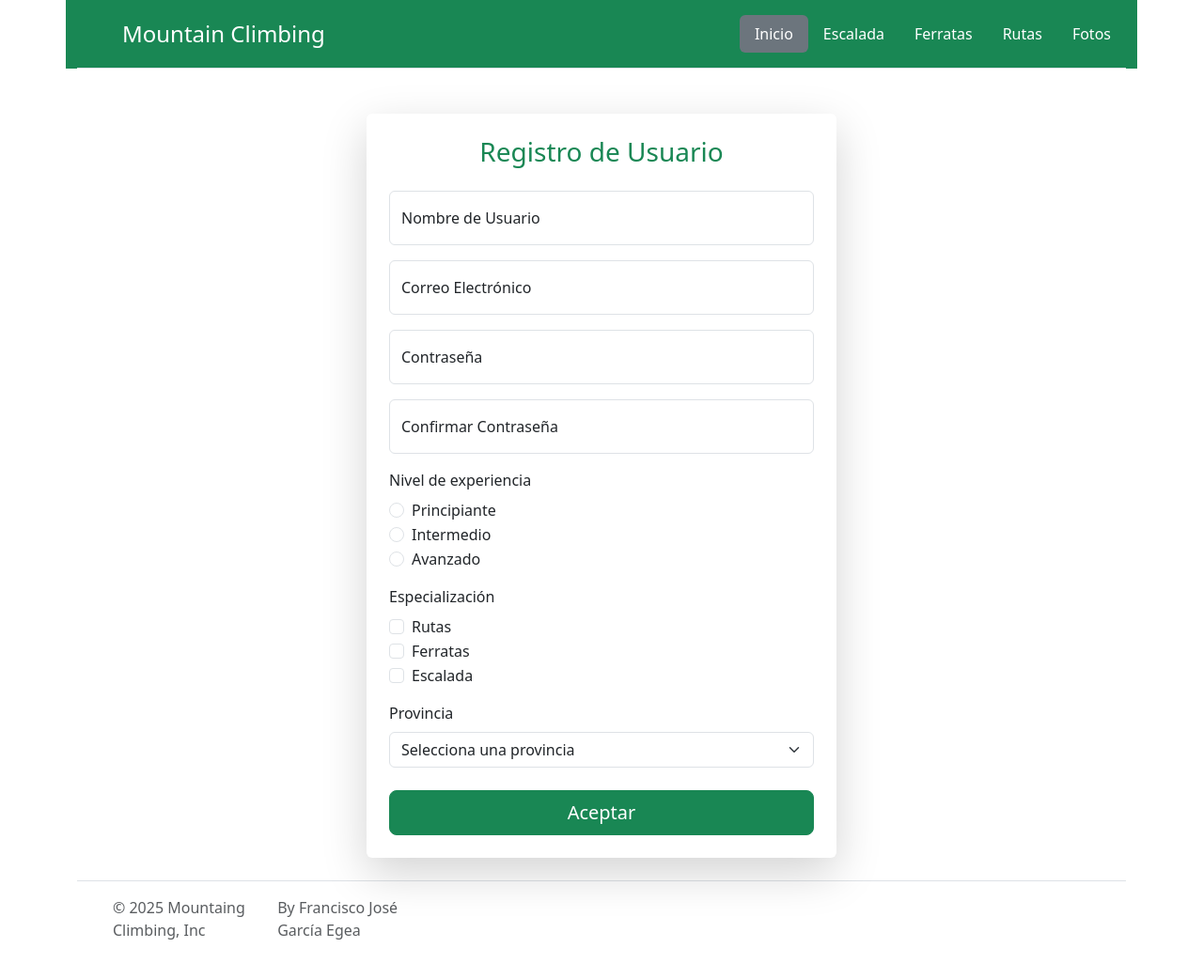
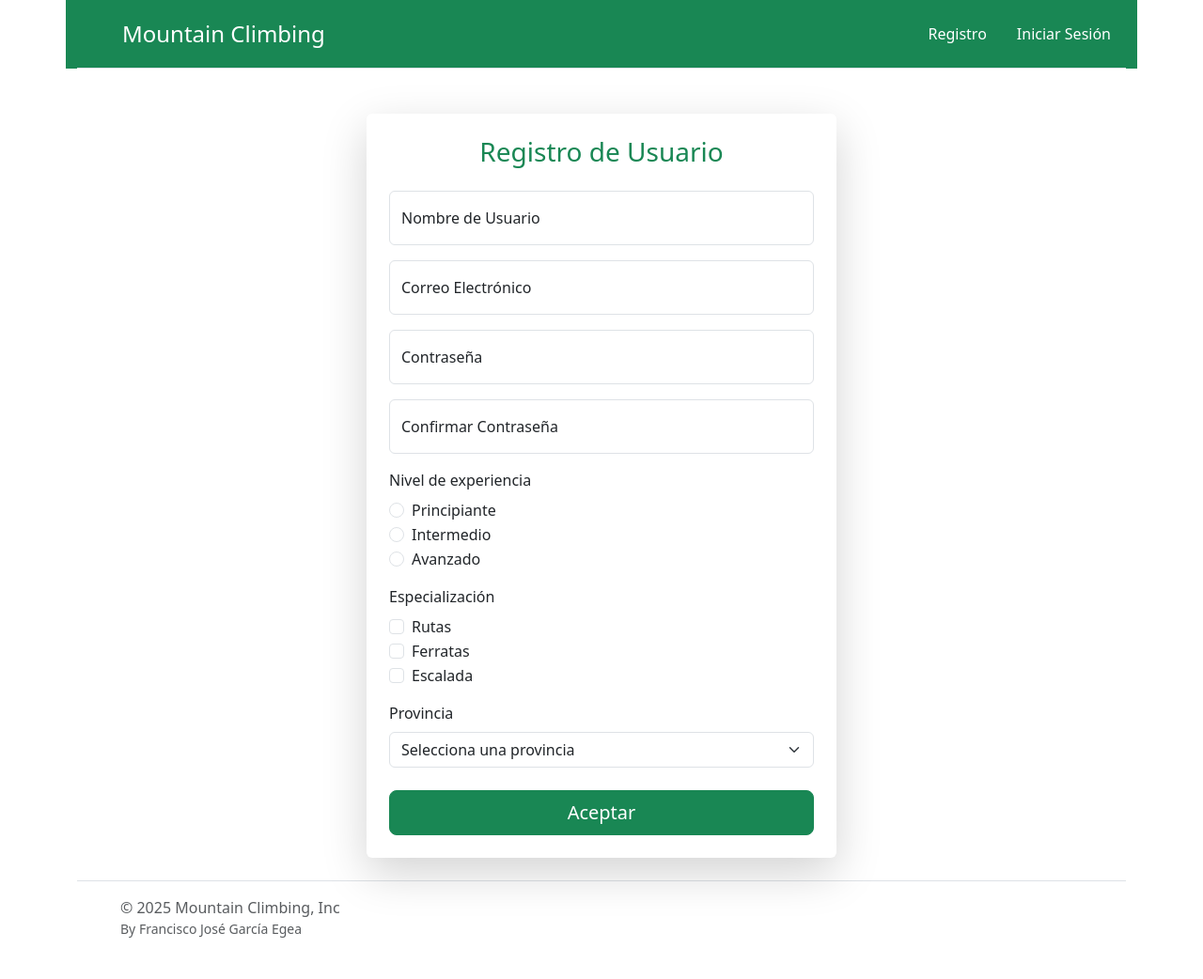
Before and after one commit to Ffran-g/DWES_PROYECTO_PHP, a PHP site: page / in a window 1280 px wide. Shown: the whole page at 94% size. After the commit the page ends 998 px from the top, so only its background shows below. Run offline with PHP 8.4, Linux system fonts and the light colour scheme.

Commit message:
Muchos cambios

```diff
--- a/Mountain-Climbing/includes/footer.php
+++ b/Mountain-Climbing/includes/footer.php
@@ -1,5 +1,6 @@
-</main>
-<div class="container">
+    </main>
+
+    <div class="container">
         <footer class="d-flex flex-wrap justify-content-between align-items-center py-3 my-4 border-top">
             <div class="col-md-4 d-flex align-items-center">
                 <a href="/" class="mb-3 me-2 mb-md-0 text-body-secondary text-decoration-none lh-1" aria-label="Bootstrap">
@@ -7,9 +8,12 @@
                         <use xlink:href="#bootstrap"></use>
                     </svg>
                 </a>
-                <span class="mb-3 mb-md-0 text-body-secondary">© 2025 Mountaing Climbing, Inc</span>
-                <span class="mb-3 mb-md-0 text-body-secondary">By Francisco José García Egea</span>
+                <div class="d-flex flex-column ms-2">
+                    <span class="text-body-secondary">© 2025 Mountain Climbing, Inc</span>
+                    <span class="text-body-secondary small">By Francisco José García Egea</span>
+                </div>
             </div>
+
             <ul class="nav col-md-4 justify-content-end list-unstyled d-flex">
                 <li class="ms-3">
                     <a class="text-body-secondary" href="#" aria-label="Instagram">
@@ -20,7 +24,7 @@
                 </li>
                 <li class="ms-3">
                     <a class="text-body-secondary" href="#" aria-label="Facebook">
-                        <svg class="bi" width="24" height="24">
+                        <svg class="bi" width="24" height="24" aria-hidden="true">
                             <use xlink:href="#facebook"></use>
                         </svg>
                     </a>
@@ -28,5 +32,10 @@
             </ul>
         </footer>
     </div>
+
+    <!-- Scripts de Bootstrap -->
+    <script src="https://cdn.jsdelivr.net/npm/bootstrap@5.3.8/dist/js/bootstrap.bundle.min.js"
+            integrity="sha384-XzV+MnbnTtJxB2h3VfA1dLOQXyAd24IuXHbMf6z8b3tQwbAomlOeWmvSBb48zDhG"
+            crossorigin="anonymous"></script>
 </body>
 </html>
--- a/Mountain-Climbing/includes/header.php
+++ b/Mountain-Climbing/includes/header.php
@@ -1,3 +1,13 @@
+<?php
+// Iniciar sesión si no está iniciada
+if (session_status() === PHP_SESSION_NONE) {
+    session_start();
+}
+
+// Comprobamos si el usuario está autenticado
+$usuarioLogueado = $_SESSION['usuario'] ?? null;
+?>
+
 <!DOCTYPE html>
 <html lang="es">
 <head>
@@ -6,23 +16,37 @@
     <title>Mountain Climbing Page</title>
     <link href="https://cdn.jsdelivr.net/npm/bootstrap@5.3.8/dist/css/bootstrap.min.css" rel="stylesheet" integrity="sha384-sRIl4kxILFvY47J16cr9ZwB07vP4J8+LH7qKQnuqkuIAvNWLzeN8tE5YBujZqJLB" crossorigin="anonymous">
 </head>
+
 <body>
     <div class="container bg-success">
         <header class="d-flex flex-wrap justify-content-center py-3 mb-4 border-bottom">
-            <a href="/" class="d-flex align-items-center mb-3 mb-md-0 me-md-auto link-body-emphasis text-decoration-none">
+            <a href="index.php" class="d-flex align-items-center mb-3 mb-md-0 me-md-auto text-white text-decoration-none">
                 <svg class="bi me-2" width="40" height="32" aria-hidden="true">
                     <use xlink:href="#bootstrap"></use>
                 </svg>
-                <span class="fs-4 text-white">Mountain Climbing</span>
+                <span class="fs-4">Mountain Climbing</span>
             </a>
-            <!-- La barra de navegación tiene que ser solo visible cuando el usuario este registrado -->
-            <ul class="nav nav-pills">
-                <li class="nav-item"><a href="#" class="nav-link active bg-secondary text-white" aria-current="page">Inicio</a></li>
-                <li class="nav-item"><a href="#" class="nav-link text-white">Escalada</a></li>
-                <li class="nav-item"><a href="#" class="nav-link text-white">Ferratas</a></li>
-                <li class="nav-item"><a href="#" class="nav-link text-white">Rutas</a></li>
-                <li class="nav-item"><a href="#" class="nav-link text-white">Fotos</a></li>
-            </ul>
+
+            <?php if ($usuarioLogueado): ?>
+                <!-- Navegación visible solo si el usuario está autenticado -->
+                <ul class="nav nav-pills align-items-center">
+                    <li class="nav-item"><a href="profile.php" class="nav-link text-white">Perfil</a></li>
+                    <li class="nav-item"><a href="climbing/list.php" class="nav-link text-white">Escalada</a></li>
+                    <li class="nav-item"><a href="ferratas/list.php" class="nav-link text-white">Ferratas</a></li>
+                    <li class="nav-item"><a href="routes/list.php" class="nav-link text-white">Rutas</a></li>
+                    <li class="nav-item"><a href="photos/list.php" class="nav-link text-white">Fotos</a></li>
+                    <li class="nav-item">
+                        <a href="logout.php" class="btn btn-secondary btn-sm ms-3">Cerrar sesión</a>
+                    </li>
+                </ul>
+            <?php else: ?>
+                <!-- Si no hay sesión activa, mostramos opciones de registro o login -->
+                <ul class="nav nav-pills align-items-center">
+                    <li class="nav-item"><a href="index.php" class="nav-link text-white">Registro</a></li>
+                    <li class="nav-item"><a href="login.php" class="nav-link text-white">Iniciar Sesión</a></li>
+                </ul>
+            <?php endif; ?>
         </header>
     </div>
-<main>
+
+    <main>
--- a/Mountain-Climbing/public/index.php
+++ b/Mountain-Climbing/public/index.php
@@ -1,74 +1,85 @@
 <?php
 include_once __DIR__ . "/../includes/header.php";
 ?>
+
 <div class="container mt-5">
     <div class="card shadow-lg border-0" style="max-width: 500px; margin: auto;">
         <div class="card-body p-4">
             <h3 class="card-title text-center mb-4 text-success">Registro de Usuario</h3>
 
+            <!-- Formulario de registro -->
             <form action="register.php" method="POST">
+
+                <!-- Usuario -->
                 <div class="form-floating mb-3">
-                        <input type="text" class="form-control" id="usernameInput" name="usernameInput" placeholder="Nombre de usuario">
+                    <input type="text" class="form-control" id="usernameInput" name="usernameInput" placeholder="Nombre de usuario" required>
                     <label for="usernameInput">Nombre de Usuario</label>
                 </div>
 
+                <!-- Email -->
                 <div class="form-floating mb-3">
-                        <input type="email" class="form-control" id="emailInput" name="emailInput" placeholder="Correo electrónico">
+                    <input type="email" class="form-control" id="emailInput" name="emailInput" placeholder="Correo electrónico" required>
                     <label for="emailInput">Correo Electrónico</label>
                 </div>
 
+                <!-- Contraseña -->
                 <div class="form-floating mb-3">
-                        <input type="password" class="form-control" id="passwordInput" name="passwordInput" placeholder="Contraseña">
+                    <input type="password" class="form-control" id="passwordInput" name="passwordInput" placeholder="Contraseña" required>
                     <label for="passwordInput">Contraseña</label>
                 </div>
 
+                <!-- Confirmar Contraseña -->
                 <div class="form-floating mb-3">
-                        <input type="password" class="form-control" id="confirmPassword" name="confirmPassword" placeholder="Confirma tu contraseña">
+                    <input type="password" class="form-control" id="confirmPassword" name="confirmPassword" placeholder="Confirma tu contraseña" required>
                     <label for="confirmPassword">Confirmar Contraseña</label>
                 </div>
 
+                <!-- Nivel de experiencia -->
                 <div class="mb-3">
                     <label class="form-label d-block mb-2">Nivel de experiencia</label>
                     <div class="form-check">
-                            <input class="form-check-input" type="radio" name="nivel" id="beginner" value="beginner">
+                        <input class="form-check-input" type="radio" name="nivel" id="beginner" value="Principiante">
                         <label class="form-check-label" for="beginner">Principiante</label>
                     </div>
                     <div class="form-check">
-                            <input class="form-check-input" type="radio" name="nivel" id="amateur" value="amateur">
+                        <input class="form-check-input" type="radio" name="nivel" id="amateur" value="Intermedio">
                         <label class="form-check-label" for="amateur">Intermedio</label>
                     </div>
                     <div class="form-check">
-                            <input class="form-check-input" type="radio" name="nivel" id="expert" value="expert">
+                        <input class="form-check-input" type="radio" name="nivel" id="expert" value="Avanzado">
                         <label class="form-check-label" for="expert">Avanzado</label>
                     </div>
                 </div>
 
+                <!-- Especialización -->
                 <div class="mb-3">
                     <label class="form-label d-block mb-2">Especialización</label>
                     <div class="form-check">
-                            <input class="form-check-input" type="checkbox" name="especializacion[]" id="rutas" value="rutas">
+                        <input class="form-check-input" type="checkbox" name="especializacion[]" id="rutas" value="Rutas">
                         <label class="form-check-label" for="rutas">Rutas</label>
                     </div>
                     <div class="form-check">
-                            <input class="form-check-input" type="checkbox" name="especializacion[]" id="ferratas" value="rutas">
+                        <input class="form-check-input" type="checkbox" name="especializacion[]" id="ferratas" value="Ferratas">
                         <label class="form-check-label" for="ferratas">Ferratas</label>
                     </div>
                     <div class="form-check">
-                            <input class="form-check-input" type="checkbox" name="especializacion[]" id="escalada" value="rutas">
+                        <input class="form-check-input" type="checkbox" name="especializacion[]" id="escalada" value="Escalada">
                         <label class="form-check-label" for="escalada">Escalada</label>
                     </div>
                 </div>
 
+                <!-- Provincia -->
                 <div class="mb-4">
                     <label for="provincia" class="form-label">Provincia</label>
-                        <select class="form-select" id="provincia" name="provincia">
+                    <select class="form-select" id="provincia" name="provincia" required>
                         <option value="" selected disabled>Selecciona una provincia</option>
-                            <option value="huesca">Huesca</option>
-                            <option value="zaragoza">Zaragoza</option>
-                            <option value="teruel">Teruel</option>
+                        <option value="Huesca">Huesca</option>
+                        <option value="Zaragoza">Zaragoza</option>
+                        <option value="Teruel">Teruel</option>
                     </select>
                 </div>
 
+                <!-- Botón de envío -->
                 <div class="d-grid">
                     <button type="submit" class="btn btn-success btn-lg">Aceptar</button>
                 </div>
@@ -77,7 +88,6 @@
     </div>
 </div>
 
-
 <?php
 include_once __DIR__ . "/../includes/footer.php";
 ?>
```
Also changed, not shown: Mountain-Climbing/includes/auth_check.php (+27 -15 lines), Mountain-Climbing/includes/functions.php (+30 -0 lines), Mountain-Climbing/public/logout.php (+7 -0 lines), Mountain-Climbing/public/profile.php (+12 -0 lines), Mountain-Climbing/public/register.php (+23 -41 lines). Lines whose indentation alone changed are shown as unchanged.
